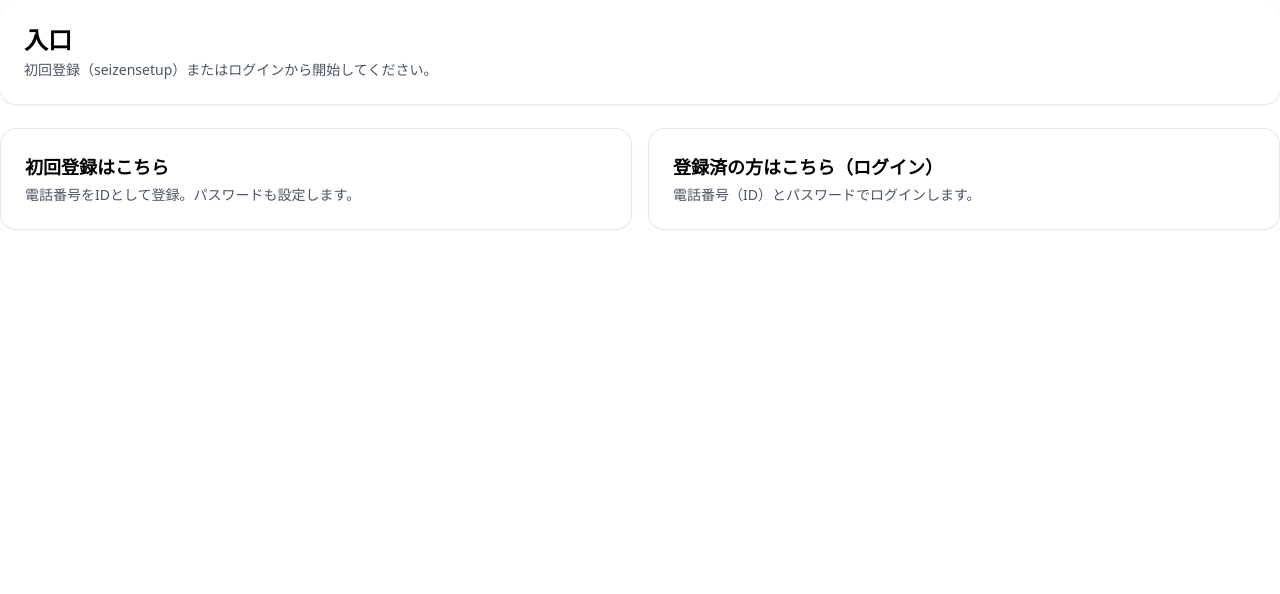
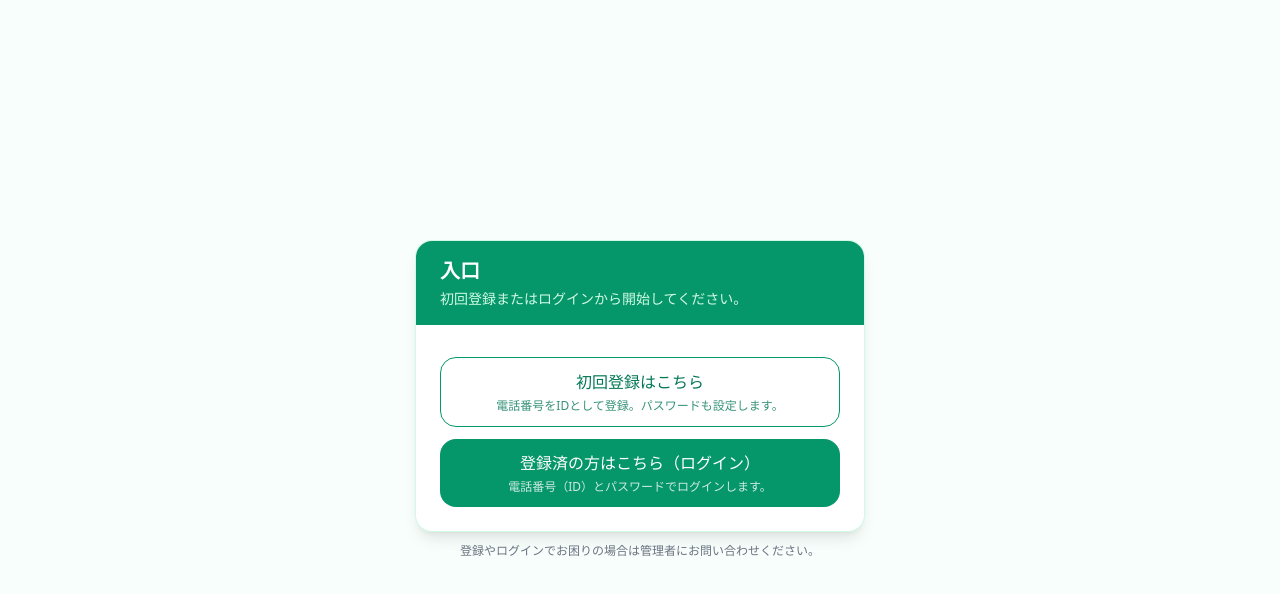
Before and after one commit to ktakimoto2507/seizensetup, a Next.js app: page / in a window 1280 px wide. Shown: the top 594 px of the page. Built offline with nearby package versions, Linux system fonts and the light colour scheme.

Commit message:
feat(entry): remove onboarded login hint and tidy buttons

```diff
--- a/src/app/page.tsx
+++ b/src/app/page.tsx
@@ -1,15 +1,31 @@
 "use client";
 
 import { useEffect, useState } from "react";
+import Link from "next/link";
 
 type Session = { phone: string; loggedInAt: string } | null;
 
-const Card = ({ href, title, desc }: { href: string; title: string; desc: string }) => (
-  <a href={href} className="rounded-2xl border bg-white p-6 shadow-sm transition hover:shadow">
-    <h3 className="text-lg font-semibold">{title}</h3>
-    <p className="mt-1 text-sm text-gray-600">{desc}</p>
-  </a>
-);
+const Card = ({
+  href,
+  title,
+  desc,
+  variant = "solid",
+}: {
+  href: string;
+  title: string;
+  desc: string;
+  variant?: "solid" | "outline";
+}) => {
+  const base = "block w-full rounded-2xl px-4 py-3 font-medium transition text-center no-underline";
+  const solid = "bg-emerald-600 text-white hover:bg-emerald-700";
+  const outline = "border border-emerald-600 text-emerald-700 hover:bg-emerald-50";
+  return (
+    <Link href={href} className={`${base} ${variant === "solid" ? solid : outline}`}>
+      <span className="block text-base">{title}</span>
+      <span className="block mt-1 text-xs opacity-80">{desc}</span>
+    </Link>
+  );
+};
 
 export default function EntryPage() {
   const [session, setSession] = useState<Session>(null);
@@ -17,10 +33,13 @@ export default function EntryPage() {
 
   useEffect(() => {
     if (typeof window === "undefined") return;
+
     try {
       const raw = window.localStorage.getItem("ss_session");
       setSession(raw ? (JSON.parse(raw) as Session) : null);
-    } catch { setSession(null); }
+    } catch {
+      setSession(null);
+    }
 
     try {
       const raw = window.localStorage.getItem("ss_onboarded");
@@ -31,32 +50,53 @@ export default function EntryPage() {
         ob = parsed === true || parsed === "1";
       }
       setOnboarded(ob);
-    } catch { setOnboarded(false); }
+    } catch {
+      setOnboarded(false);
+    }
   }, []);
 
   return (
-    <main className="grid gap-6">
-      <section className="rounded-2xl bg-white p-6 shadow">
-        <h1 className="text-2xl font-bold">入口</h1>
-        <p className="mt-1 text-sm text-gray-600">
-          初回登録（seizensetup）またはログインから開始してください。
-        </p>
-        {session ? (
-          <p className="mt-2 text-sm">
-            現在ログイン中：<b>{session.phone}</b> ／{" "}
-            <a className="text-blue-600 underline" href="/home">ホームへ移動</a>
-          </p>
-        ) : onboarded ? (
-          <p className="mt-2 text-sm">
-            初回登録は完了しています。<a className="text-blue-600 underline" href="/auth/login">ログイン</a>してください。
-          </p>
-        ) : null}
-      </section>
+    <main className="min-h-screen bg-emerald-50/40 flex items-center justify-center p-4">
+      <div className="w-full max-w-md">
+        <section className="rounded-2xl bg-white shadow-lg ring-1 ring-emerald-100 overflow-hidden">
+          <div className="bg-emerald-600 text-white px-6 py-4">
+            <h1 className="text-xl font-bold">入口</h1>
+            <p className="mt-1 text-emerald-100 text-sm">
+              初回登録またはログインから開始してください。
+            </p>
+          </div>
 
-      <section className="grid grid-cols-1 gap-4 md:grid-cols-2">
-        <Card href="/onboarding" title="初回登録はこちら" desc="電話番号をIDとして登録。パスワードも設定します。" />
-        <Card href="/auth/login" title="登録済の方はこちら（ログイン）" desc="電話番号（ID）とパスワードでログインします。" />
-      </section>
+          <div className="px-6 py-6 space-y-4 text-sm text-gray-700">
+            {session && (
+              <p>
+                現在ログイン中：<b>{session.phone}</b> ／{" "}
+                <Link href="/home" className="underline text-emerald-700 font-semibold">
+                  ホームへ移動
+                </Link>
+              </p>
+            )}
+
+            <div className="space-y-3 pt-2">
+              <Card
+                href="/onboarding"
+                title="初回登録はこちら"
+                desc="電話番号をIDとして登録。パスワードも設定します。"
+                variant="outline"
+              />
+              <Card
+                href="/auth/login"
+                title="登録済の方はこちら（ログイン）"
+                desc="電話番号（ID）とパスワードでログインします。"
+                variant="solid"
+              />
+            </div>
+          </div>
+        </section>
+
+        <div className="text-center text-xs text-gray-500 mt-3">
+          登録やログインでお困りの場合は管理者にお問い合わせください。
+        </div>
+      </div>
     </main>
   );
 }
```
